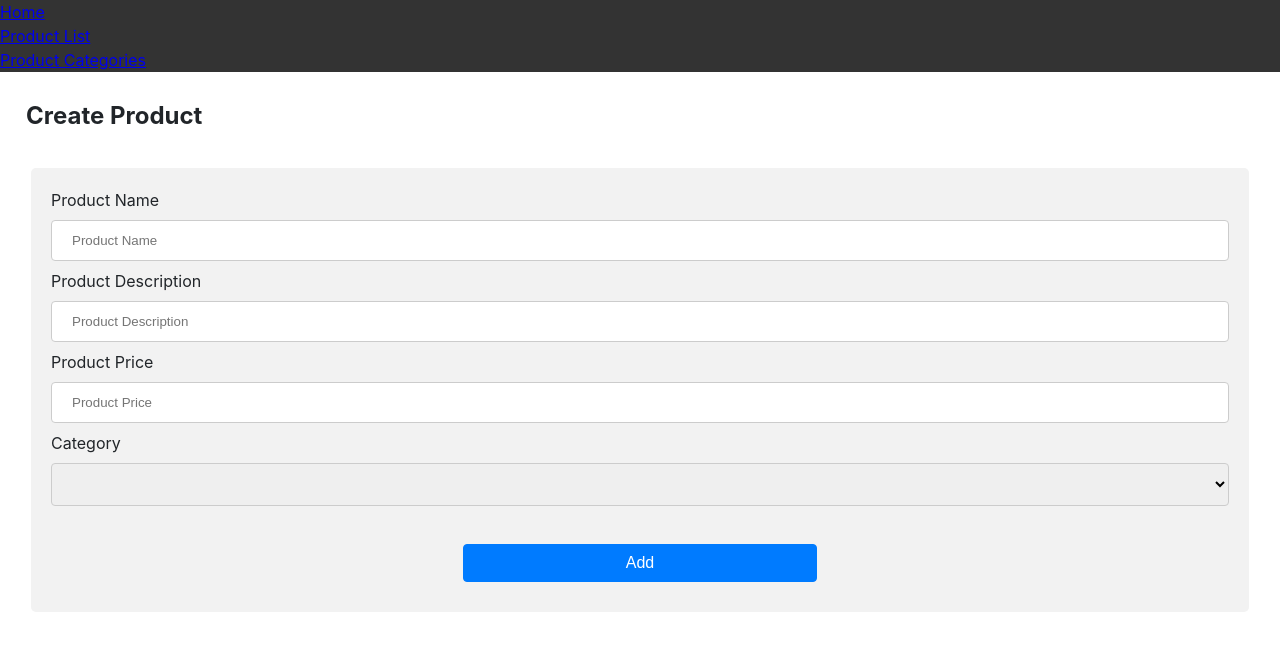
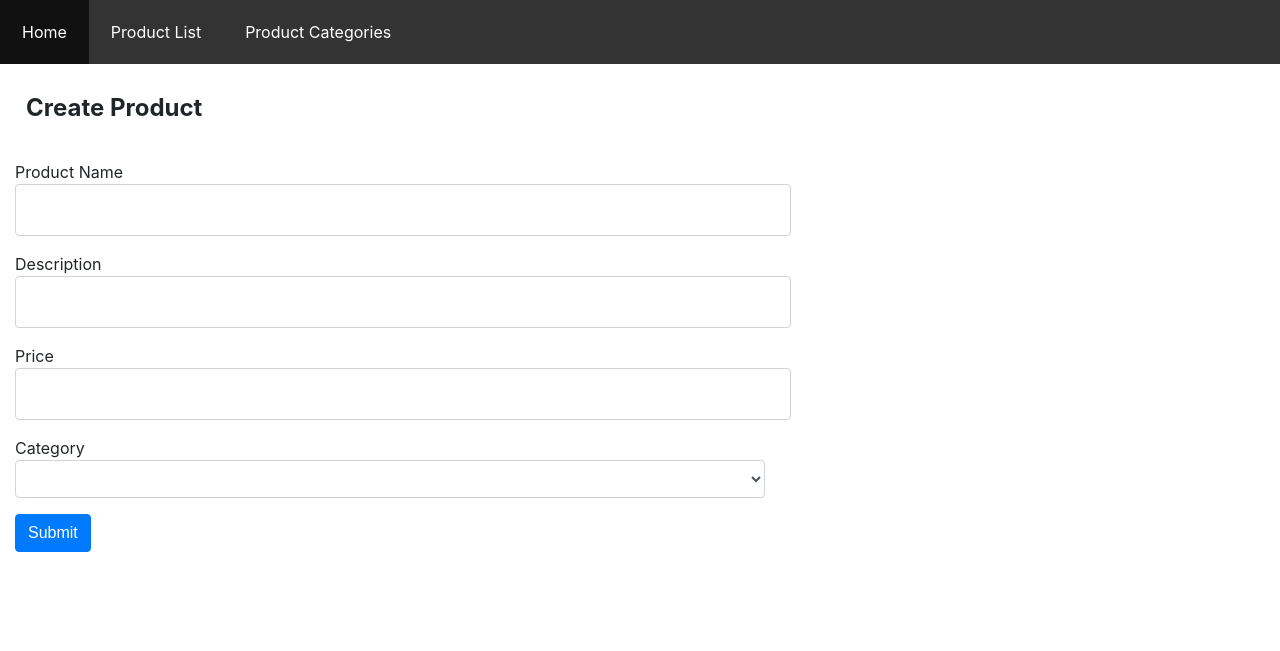
Before and after one commit to SaadAldulaijan/OnlineShop, a PHP site: page /pages/createProduct.php in a window 1280 px wide. Shown: the top 651 px of the page. Run offline with PHP 8.4, Linux system fonts and the light colour scheme.

Commit message:
updating page title, create product form

```diff
--- a/css/create-product.css
+++ b/css/create-product.css
@@ -1,4 +1,4 @@
-input[type="text"],
+/* input[type="text"],
 input[type="number"],
 select {
   width: 100%;
@@ -22,4 +22,25 @@ input[type="submit"] {
   background-color: #f2f2f2;
   padding: 20px;
   padding-bottom: 0.1px;
+} */
+
+/* My Form */
+.form-group {
+  margin-bottom: 1rem;
 }
+
+.form-control {
+  display: block;
+  width: 60%;
+  height: calc(1.5em + 0.75rem + 2px);
+  padding: 0.375rem 0.75rem;
+  font-size: 1rem;
+  font-weight: 400;
+  line-height: 1.5;
+  color: #495057;
+  background-color: #fff;
+  background-clip: padding-box;
+  border: 1px solid #ced4da;
+  border-radius: 0.25rem;
+  transition: border-color 0.15s ease-in-out, box-shadow 0.15s ease-in-out;
+}
--- a/css/main.css
+++ b/css/main.css
@@ -20,7 +20,6 @@ h5,
 h6 {
   margin-top: 0;
   margin-bottom: 0.5rem;
-  padding: 10px 0 15px 25px;
 }
 
 /* any div*/
@@ -156,7 +155,7 @@ table {
 
 /* Action Area */
 
-.actionArea {
+.page-title {
   margin: 1rem;
   padding: 10px 10px 10px 10px;
 }
--- a/css/styles.css
+++ /dev/null
@@ -1,163 +0,0 @@
-/* Body */
-body {
-  margin: 0;
-  font-family: -apple-system, BlinkMacSystemFont, "Segoe UI", Roboto,
-    "Helvetica Neue", Arial, "Noto Sans", sans-serif, "Apple Color Emoji",
-    "Segoe UI Emoji", "Segoe UI Symbol", "Noto Color Emoji";
-  font-size: 1rem;
-  font-weight: 400;
-  line-height: 1.5;
-  color: #212529;
-  text-align: left;
-  background-color: #fff;
-}
-
-h1,
-h2,
-h3,
-h4,
-h5,
-h6 {
-  margin-top: 0;
-  margin-bottom: 0.5rem;
-}
-
-/* any div*/
-.container {
-  width: auto;
-  padding-right: 15px;
-  padding-left: 15px;
-  margin-right: auto;
-  margin-left: auto;
-}
-
-/* table style */
-table {
-  border-collapse: collapse;
-}
-
-.table {
-  width: 90%;
-  margin-bottom: 1rem;
-  color: #212529;
-}
-
-.table th,
-.table td {
-  padding: 0.75rem;
-  vertical-align: top;
-  border-top: 1px solid #dee2e6;
-}
-
-.table thead th {
-  vertical-align: bottom;
-  border-bottom: 2px solid #dee2e6;
-}
-
-.table tbody + tbody {
-  border-top: 2px solid #dee2e6;
-}
-
-.table-bordered {
-  border: 1px solid #dee2e6;
-}
-
-.table-bordered th,
-.table-bordered td {
-  border: 1px solid #dee2e6;
-}
-
-.table-bordered thead th,
-.table-bordered thead td {
-  border-bottom-width: 2px;
-}
-
-/* My Navigation */
-
-.nav {
-  width: auto;
-}
-.navList {
-  list-style-type: none;
-  margin: 0;
-  padding: 0;
-  overflow: hidden;
-  background-color: #333;
-}
-
-.navListItem {
-  float: left;
-}
-
-.navListItemAnchor {
-  display: block;
-  color: white;
-  text-align: center;
-  padding: 20px 22px;
-  text-decoration: none;
-}
-
-.navListItem :hover {
-  background-color: #111;
-}
-
-/* buttons */
-
-.btn {
-  display: inline-block;
-  font-weight: 400;
-  color: #212529;
-  text-align: center;
-  vertical-align: middle;
-  cursor: pointer;
-  -webkit-user-select: none;
-  -moz-user-select: none;
-  -ms-user-select: none;
-  user-select: none;
-  background-color: transparent;
-  border: 1px solid transparent;
-  padding: 0.375rem 0.75rem;
-  font-size: 1rem;
-  line-height: 1.5;
-  border-radius: 0.25rem;
-  transition: color 0.15s ease-in-out, background-color 0.15s ease-in-out,
-    border-color 0.15s ease-in-out, box-shadow 0.15s ease-in-out;
-}
-
-.btn:hover {
-  color: #212529;
-  text-decoration: none;
-}
-
-.btn:focus,
-.btn.focus {
-  outline: 0;
-  box-shadow: 0 0 0 0.2rem rgba(0, 123, 255, 0.25);
-}
-
-.btn-primary {
-  color: #fff;
-  background-color: #007bff;
-  border-color: #007bff;
-}
-
-.btn-primary:hover {
-  color: #fff;
-  background-color: #0069d9;
-  border-color: #0062cc;
-}
-
-.btn-primary:focus,
-.btn-primary.focus {
-  color: #fff;
-  background-color: #0069d9;
-  border-color: #0062cc;
-  box-shadow: 0 0 0 0.2rem rgba(38, 143, 255, 0.5);
-}
-
-/* Action Area */
-
-.actionArea {
-  margin: 1rem;
-  padding: 10px 10px 10px 10px;
-}
--- a/pages/createProduct.php
+++ b/pages/createProduct.php
@@ -10,49 +10,52 @@
 <head>
     <meta charset="UTF-8">
     <meta name="viewport" content="width=device-width, initial-scale=1.0">
-    <link rel="stylesheet" href="../css/styles.css">
+    <link rel="stylesheet" href="../css/main.css">
     <link rel="stylesheet" href="../css/create-product.css">
     <title>Create Product</title>
 </head>
 <body>
 
     <!-- Navigation Bar -->
-    <div>
     <ul class="navList">
-            <li><a href="#">Home</a></li>
-            <li><a href="product.php">Product List</a></li>
-            <li><a href="category.php">Product Categories</a></li>
+        <li class="navListItem"><a class="navListItemAnchor" href="#">Home</a></li>
+        <li class="navListItem"><a class="navListItemAnchor" href="product.php">Product List</a></li>
+        <li class="navListItem"><a class="navListItemAnchor" href="category.php">Product Categories</a></li>
     </ul>
-    </div>
     <!-- End of Navigation Bar -->
 
-    <!-- Action area -->
-    <div class="actionArea">
+    <!-- page title -->
+    <div class="page-title">
         <h2>Create Product</h2>
     </div>
-    <!-- End of Action area -->
+    <!-- End of page title -->
+
     <!-- Form -->
     <div class="container">
-        <div class="form">
-            <form action="#">
+        <div class="form-layout">
+            <form>
+                <div class="form-group">
                     <label for="productName">Product Name</label>
-                <input type="text" id="productName" name="productName" placeholder="Product Name">
-
-                <label for="description">Product Description</label>
-                <input type="text" id="description" name="description" placeholder="Product Description">
-
-                <label for="price">Product Price</label>
-                <input type="number" id="price" name="price" placeholder="Product Price">
-
+                    <input type="text" class="form-control" id="productName">
+                </div>
+                <div class="form-group">
+                    <label for="description">Description</label>
+                    <input type="text" class="form-control" id="description">
+                </div>
+                <div class="form-group">
+                    <label for="price">Price</label>
+                    <input type="number" class="form-control" id="price">
+                </div>
+                <div class="form-group">
                     <label for="category">Category</label>
-                <select id="category" name="category">
+                    <select class="form-control" id="category" name="category">
                         <option value=""></option>
                         <option value="1">Phone</option>
                         <option value="2">Laptop</option>
                         <option value="3">TV</option>
                     </select>
-
-                <input class="btn btn-primary" type="submit" value="Add">
+                </div>
+                <button type="submit" class="btn btn-primary">Submit</button>
             </form>
         </div>
     </div>
```
Also changed, not shown: pages/category.php (+7 -4 lines), pages/product.php (+4 -7 lines). Lines whose indentation alone changed are shown as unchanged.
